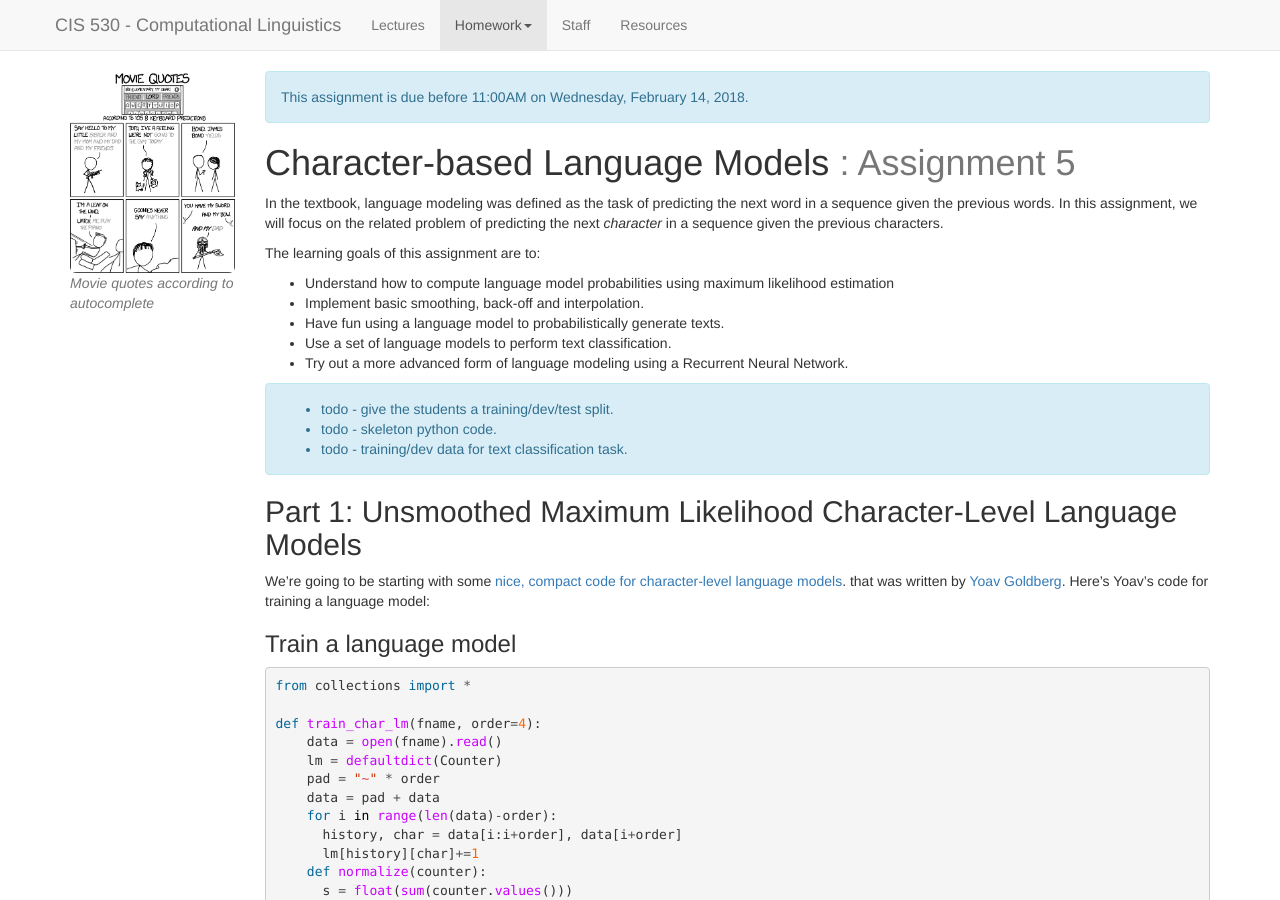
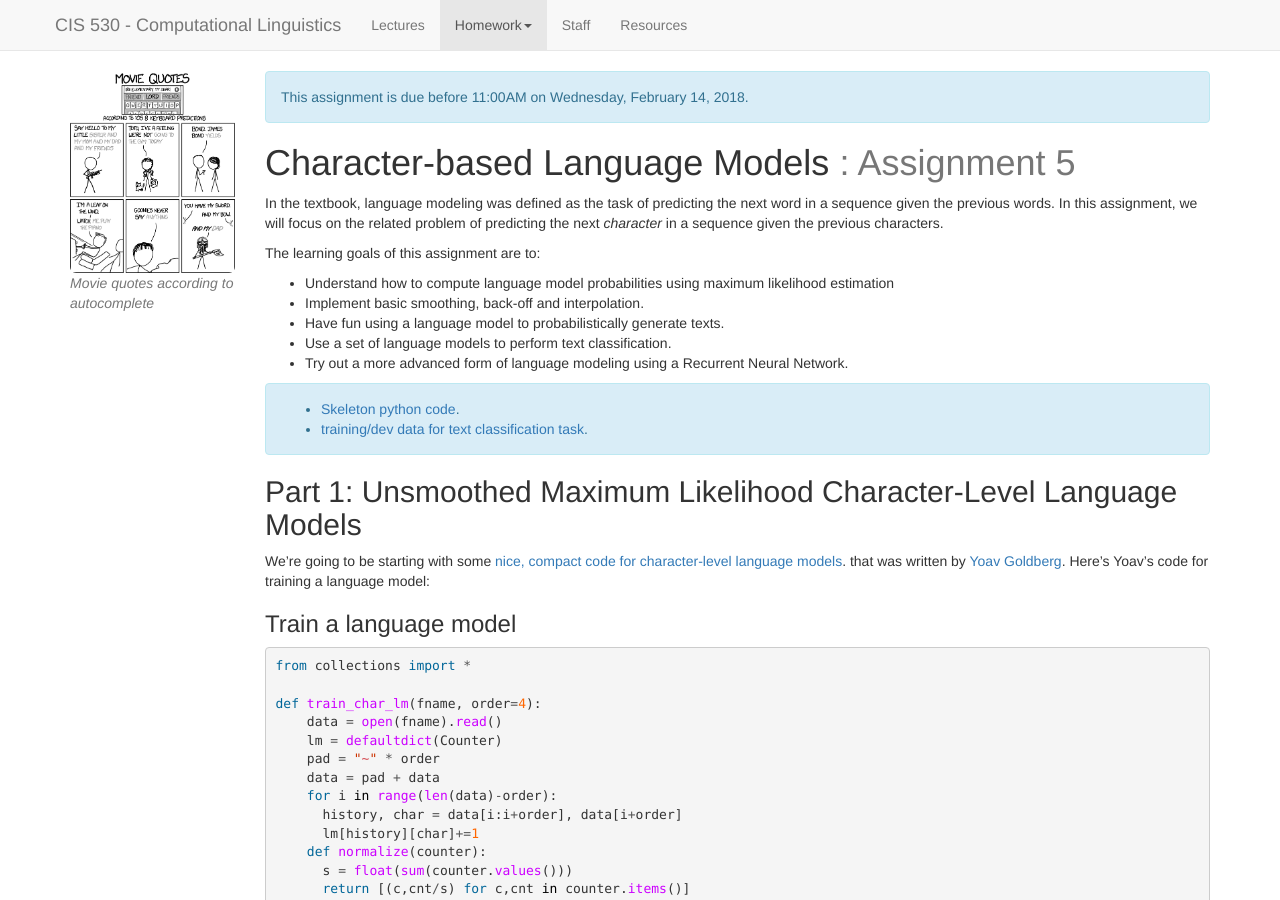
Before and after one commit to computational-linguistics-class/computational-linguistics-class.github.io, a Jekyll site: the page built from assignment5.md, in a window 1280 px wide and 900 px high. Built offline with Jekyll 4.4.1, drawn with Linux system fonts in a browser that asks for light colours; nearby versions of some CDN libraries; formulas are drawn with MathJax 3; a script that is not in the unit is left out.

Commit message:
Update assignment5.md

```diff
--- a/assignment5.md
+++ b/assignment5.md
@@ -67,9 +67,8 @@ The learning goals of this assignment are to:
 
 
 <div class="alert alert-info" markdown="1">
-* todo - give the students a training/dev/test split.
-* todo - skeleton python code.
-* todo - training/dev data for text classification task.
+* [Skeleton python code](downloads/hw5/language_model.py).
+* [training/dev data for text classification task](downloads/hw5/cities.zip).
 </div>
 
 
```
